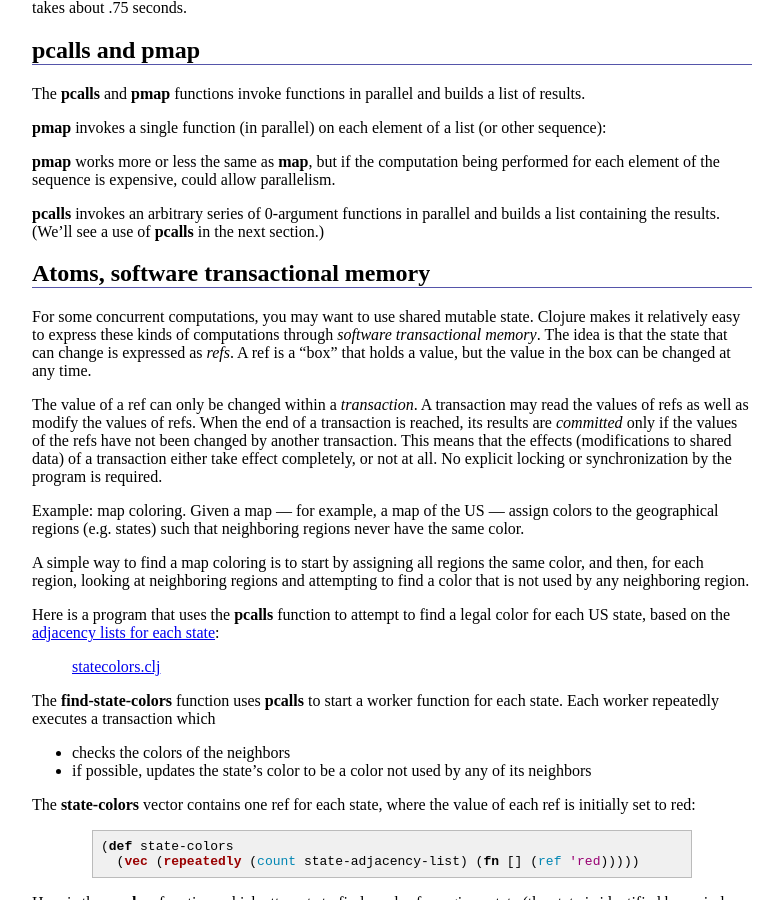
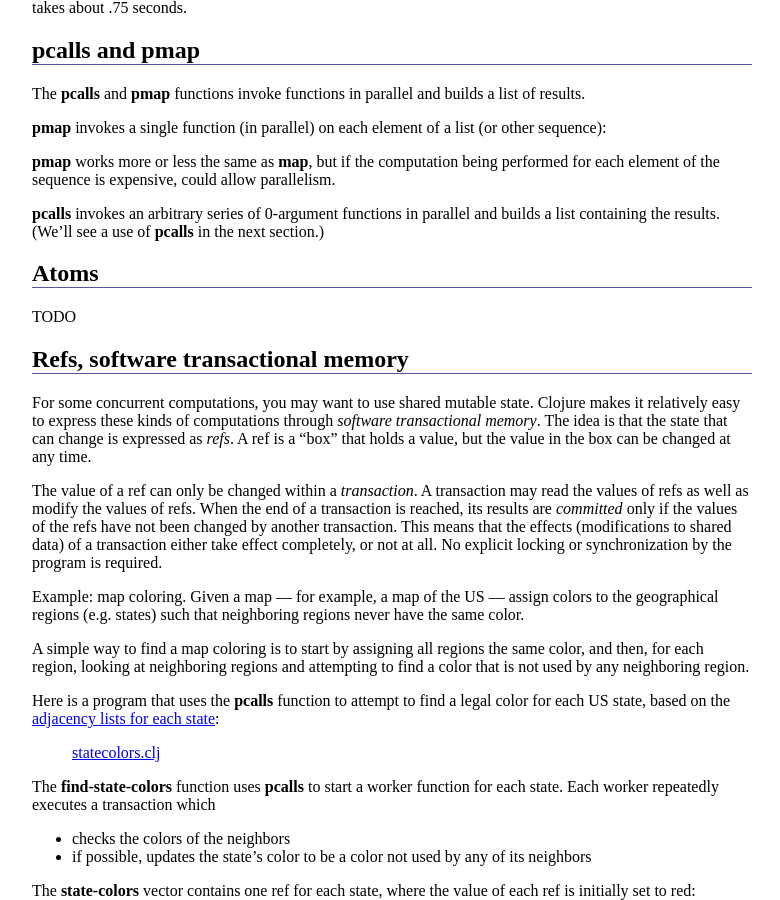
Before and after one commit to ycpcs/cs365-spring2015, a Jekyll site: the page built from lectures/lecture19.md, in a window 1280 px wide and 900 px high, scrolled down 2340 px. Shown: the whole window, without its empty margins (248-1028 px from the left). Built offline with Jekyll 4.4.1, drawn with Linux system fonts in a browser that asks for light colours; Markdown is read by kramdown in place of the engine named in the settings.

```diff
--- a/lectures/lecture19.md
+++ b/lectures/lecture19.md
@@ -141,7 +141,11 @@ The **pcalls** and **pmap** functions invoke functions in parallel and builds a
 
 **pcalls** invokes an arbitrary series of 0-argument functions in parallel and builds a list containing the results. (We'll see a use of **pcalls** in the next section.)
 
-## Atoms, software transactional memory
+## Atoms
+
+TODO
+
+## Refs, software transactional memory
 
 For some concurrent computations, you may want to use shared mutable state. Clojure makes it relatively easy to express these kinds of computations through *software transactional memory*. The idea is that the state that can change is expressed as *refs*. A ref is a "box" that holds a value, but the value in the box can be changed at any time.
 
```
